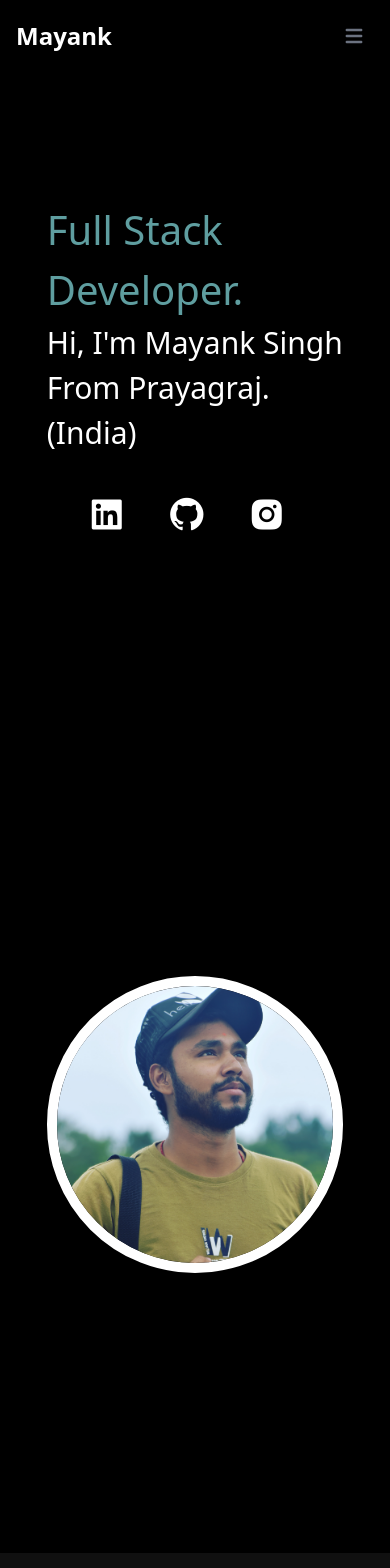
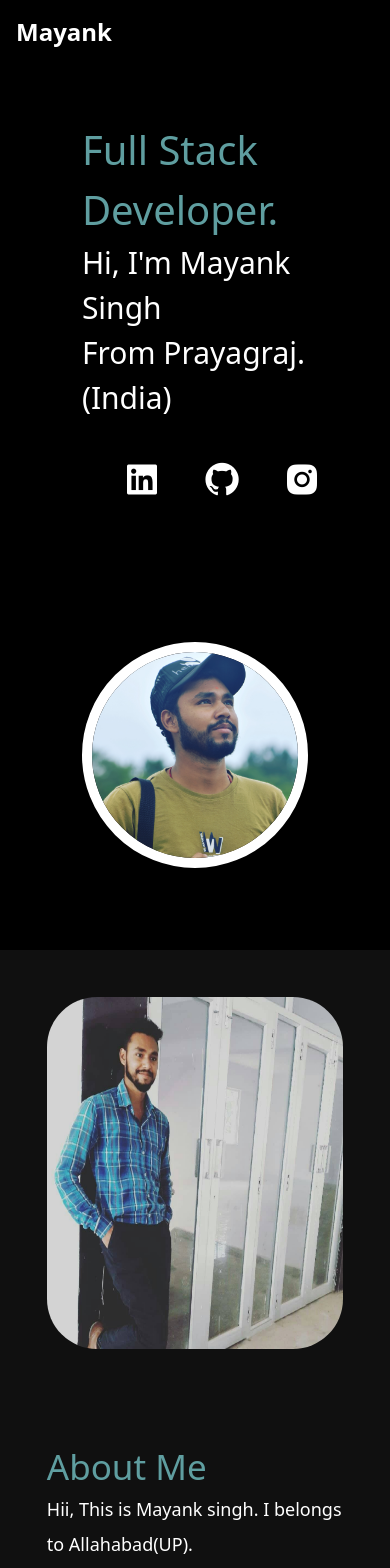
Before and after one commit to mayank0406/My-portfolio, a React (Create React App) app: page / in a window 390 px wide. Shown: the top 1568 px of the page. Built offline with nearby package versions, Linux system fonts and the light colour scheme.

Commit message:
done some changes

```diff
--- a/public/index.html
+++ b/public/index.html
@@ -12,9 +12,9 @@
 
     <!-- boxicons -->
     <link href='https://unpkg.com/boxicons@2.1.4/css/boxicons.min.css' rel='stylesheet'>
+
+    <link rel="stylesheet" href="https://unpkg.com/aos@next/dist/aos.css" />
     <script src="https://cdn.tailwindcss.com?plugins=forms,typography,aspect-ratio,line-clamp"></script>
-    <link rel="stylesheet" href="https://unpkg.com/aos@next/dist/aos.css" />
-
     <title>Mayank Singh - Portfolio</title>
   </head>
   <body>
@@ -32,5 +32,6 @@
         }
       );
     </script>
+
   </body>
 </html>
--- a/src/Components/header/Navbar.jsx
+++ b/src/Components/header/Navbar.jsx
@@ -10,10 +10,10 @@ function Navbar() {
     <a href="/" className="flex items-center">
         <span  className="self-center text-2xl font-semibold whitespace-nowrap dark:text-white">Mayank</span>
     </a>
-    <button data-collapse-toggle="navbar-multi-level" type="button" class="inline-flex items-center p-2 ml-3 text-sm text-gray-500 rounded-lg md:hidden hover:bg-gray-100 focus:outline-none focus:ring-2 focus:ring-gray-200 dark:text-gray-400 dark:hover:bg-gray-700 dark:focus:ring-gray-600" aria-controls="navbar-multi-level" aria-expanded="false">
+    {/* <button data-collapse-toggle="navbar-multi-level" type="button" class="inline-flex items-center p-2 ml-3 text-sm text-gray-500 rounded-lg md:hidden hover:bg-gray-100 focus:outline-none focus:ring-2 focus:ring-gray-200 dark:text-gray-400 dark:hover:bg-gray-700 dark:focus:ring-gray-600" aria-controls="navbar-multi-level" aria-expanded="false">
       <span className="sr-only">Open main menu</span>
       <svg className="w-6 h-6" aria-hidden="true" fill="currentColor" viewBox="0 0 20 20" xmlns="http://www.w3.org/2000/svg"><path fill-rule="evenodd" d="M3 5a1 1 0 011-1h12a1 1 0 110 2H4a1 1 0 01-1-1zM3 10a1 1 0 011-1h12a1 1 0 110 2H4a1 1 0 01-1-1zM3 15a1 1 0 011-1h12a1 1 0 110 2H4a1 1 0 01-1-1z" clip-rule="evenodd"></path></svg>
-    </button>
+    </button> */}
     <div className="hidden w-full md:block md:w-auto" id="navbar-multi-level">
       <ul className="flex flex-col font-medium md:text-white p-4 md:p-0 mt-4  md:flex-row md:space-x-8 md:mt-0 md:border-0  dark:bg-gray-800 md:dark:bg-gray-900 dark:border-gray-700">
         <li className=' bg-black text-white '>
--- a/src/Components/main/Home.jsx
+++ b/src/Components/main/Home.jsx
@@ -19,8 +19,8 @@ function Home() {
                 <li><Link target="_blank" to="https://www.instagram.com/mayankmusiclover/"><i className='bx bxl-instagram-alt'></i></Link></li>
                 </div>
             </div>
-            <div data-aos="fade-left" className="indiv">
-                <img id="img1" src={pic1} alt=""/>
+            <div  className="indiv">
+                <img  id="img1" src={pic1} alt=""/>
             </div>
         </div>
   )
--- a/src/Components/main/Projects.jsx
+++ b/src/Components/main/Projects.jsx
@@ -52,7 +52,7 @@ function Projects() {
                 </div>
                 <div>
                   <a
-                    href="https://redux-shopping-cart-sage.vercel.app/"
+                    href="https://home-shopping-cart.vercel.app/"
                     target="_blank"
                     rel="noreferrer"
                   >
@@ -61,7 +61,7 @@ function Projects() {
                     </span>
                   </a>
                   <a
-                    href="https://github.com/Yasowant/Redux_shopping_cart"
+                    href="https://github.com/mayank0406/HomeShoppingCart"
                     target="_blank"
                     rel="noreferrer"
                   >
@@ -109,7 +109,7 @@ function Projects() {
                     </span>
                   </a>
                   <a
-                    href="https://github.com/Yasowant/MovieSearch"
+                    href="https://github.com/mayank0406/ott"
                     target="_blank"
                     rel="noreferrer"
                   >
@@ -233,7 +233,7 @@ function Projects() {
                 </div>
                 <div>
                   <a
-                    href="https://benevolent-granita-d6e253.netlify.app/"
+                    href="https://instagram-signup-virid.vercel.app/"
                     target="_blank"
                     rel="noreferrer"
                   >
@@ -242,7 +242,7 @@ function Projects() {
                     </span>
                   </a>
                   <a
-                    href="https://github.com/Yasowant/instaf"
+                    href="https://github.com/mayank0406/InstagramSignup"
                     target="_blank"
                     rel="noreferrer"
                   >
--- a/src/Components/main/Resume.jsx
+++ b/src/Components/main/Resume.jsx
@@ -1,12 +1,13 @@
 import React from 'react'
 import "./resume.css"
 import resumepic from "../../Assets/resume.jpg"
+import resume from "../../Assets/mayankresume.jpg"
 function Resume() {
   return (
     <div id='Resume' className='resume-div'>
       <img data-aos="flip-left" className='resumepic' src={resumepic} alt="" />
       <div>
-        <button data-aos="zoom-in-up" >Click To download Resume</button>
+        <button data-aos="zoom-in-up" ><a target='_blank' download="mayank_resume" href={resume}>Click To download Resume</a></button>
       </div>
     </div>
   )
--- a/src/Components/main/about.css
+++ b/src/Components/main/about.css
@@ -27,3 +27,9 @@
     line-height: 35px;
     font-size: 18px;
 }
+@media screen and (max-width: 480px) {
+ .About .about-div{
+    height: auto;
+ }
+
+  }
--- a/src/Components/main/home.css
+++ b/src/Components/main/home.css
@@ -1,14 +1,15 @@
 .home{
     height: auto;
-    width: 100%;
+    /* width: 100%; */
     display: flex;
     justify-content: space-around;
     flex-wrap: wrap;
+    padding: 50px;
 }
 .indiv{
     height: 92vh;
-    width: 750px;
-    padding:  12%;
+    width: 700px;
+    padding:  11%;
     padding-top: 200px;
 }
 .indiv p{
@@ -35,3 +36,11 @@
 #img1:hover{
     box-shadow: 0px 0px 50px white;
 }
+
+@media screen and (max-width: 480px) {
+    .indiv {
+      padding-top: 70px;
+      height:auto;
+    }
+
+  }
--- a/src/Components/main/main.css
+++ b/src/Components/main/main.css
@@ -1,4 +1,6 @@
 .main{
+    min-width:350px;
+    margin: auto;
     height: auto;
     background-color: black;
     color: white;
--- a/src/Components/main/skills.css
+++ b/src/Components/main/skills.css
@@ -1,11 +1,12 @@
 .skills-div{
     background-color: rgb(24, 23, 23);
     height: auto;
-    width: 100%;
+    width: 100vw;
     display: flex;
     flex-wrap: wrap;
     justify-content: space-between;
     align-items: center;
+    padding: 40px;
 }
 .skills{
     margin-top: 13px;
```
Also changed, not shown: src/Assets/mayankresume.jpg (added).
